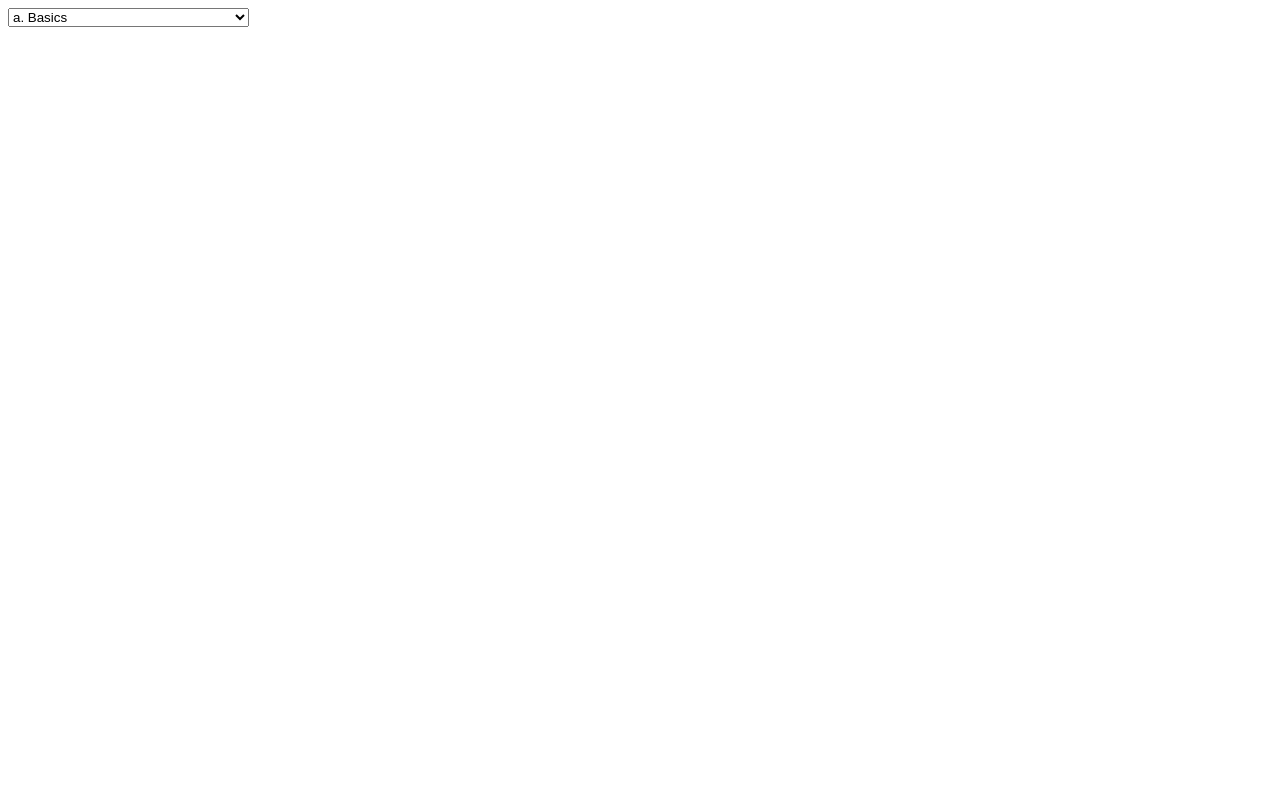
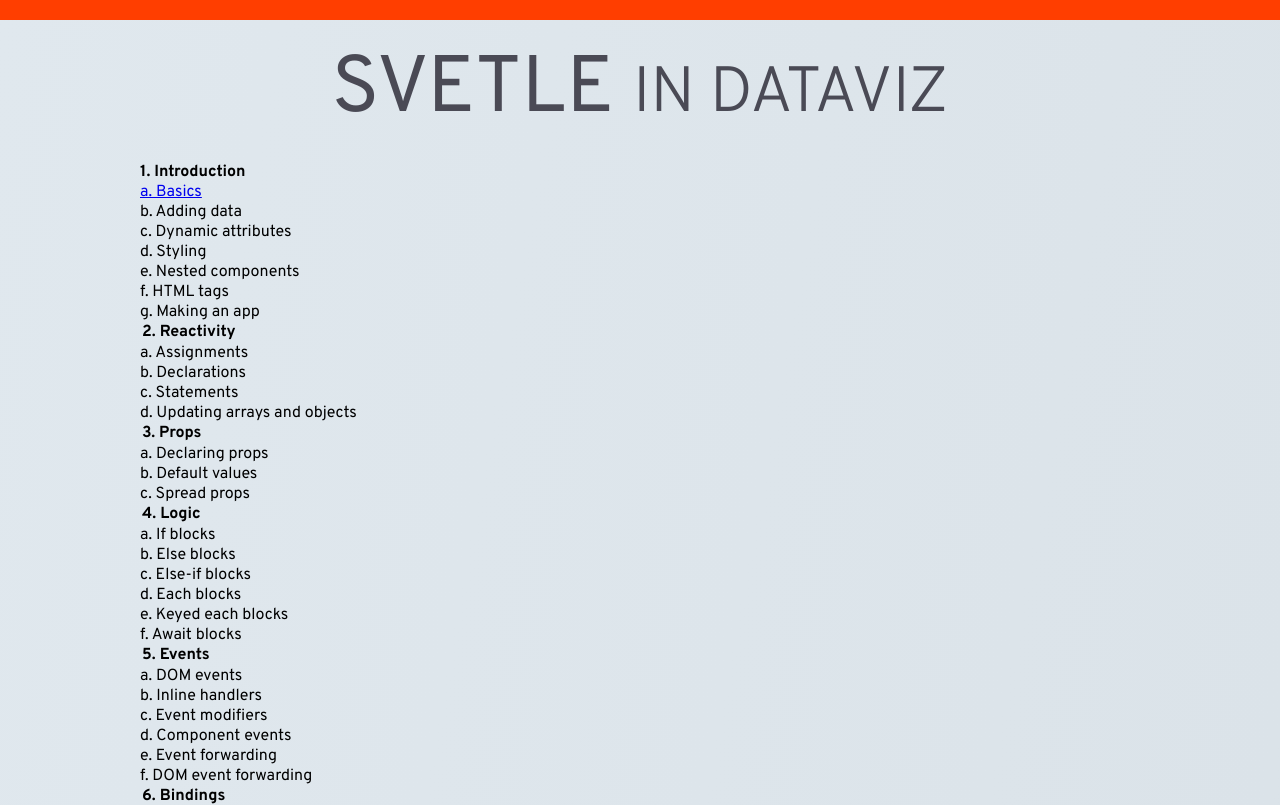
Before and after one commit to waseemmedhat/svelte-in-dataviz, a SvelteKit app: page / in a window 1280 px wide. Shown: the top 805 px of the page. Built offline with nearby package versions, Linux system fonts and the light colour scheme.

Commit message:
home page style

```diff
--- /dev/null
+++ b/src/app.css
@@ -0,0 +1,14 @@
+@import url('https://fonts.googleapis.com/css2?family=Overpass:wght@300;400;700&display=swap');
+
+* {
+	margin: 0;
+	padding: 0;
+	box-sizing: border-box;
+}
+
+body {
+	background-image: linear-gradient(100deg, #e0e8ee, #dae2e8);
+	border-top: 20px solid #ff3e00;
+	padding: 20px;
+	font-family: 'Overpass', sans-serif;
+}
--- /dev/null
+++ b/src/routes/+layout.svelte
@@ -0,0 +1,5 @@
+<script>
+	import '../app.css';
+</script>
+
+<slot />
--- a/src/routes/+page.svelte
+++ b/src/routes/+page.svelte
@@ -1,13 +1,17 @@
-<select class="svelte-jqamdz">
-	<optgroup label="1. Introduction">
-		<option value="basics">a. Basics</option>
+<div class="container">
+	<h1>Svetle <small>in Dataviz</small></h1>
+
+	<ul>
+		<b>1. Introduction</b>
+		<ul>
+			<li><a href="basics">a. Basics</a></li>
 			<option value="adding-data">b. Adding data</option>
 			<option value="dynamic-attributes">c. Dynamic attributes</option>
 			<option value="styling">d. Styling</option>
 			<option value="nested-components">e. Nested components</option>
 			<option value="html-tags">f. HTML tags</option>
 			<option value="making-an-app">g. Making an app</option>
-	</optgroup>
+		</ul>
 		<optgroup label="2. Reactivity">
 			<option value="reactive-assignments">a. Assignments</option>
 			<option value="reactive-declarations">b. Declarations</option>
@@ -122,4 +126,30 @@
 		<optgroup label="19. Next steps">
 			<option value="congratulations">a. Congratulations!</option>
 		</optgroup>
-</select>
+	</ul>
+</div>
+
+<style>
+	.container {
+		max-width: 1000px;
+		margin-inline: auto;
+	}
+
+	h1 {
+		color: #4a4a55;
+		font-size: min(10vw, 5rem);
+		text-transform: uppercase;
+		font-weight: 400;
+		text-align: center;
+		margin-bottom: 20px;
+	}
+
+	h1 small {
+		font-size: calc(min(10vw, 5rem) - 1rem);
+		font-weight: 300;
+	}
+
+	ul {
+		list-style-type: none;
+	}
+</style>
```
Lines whose indentation alone changed are shown as unchanged.
